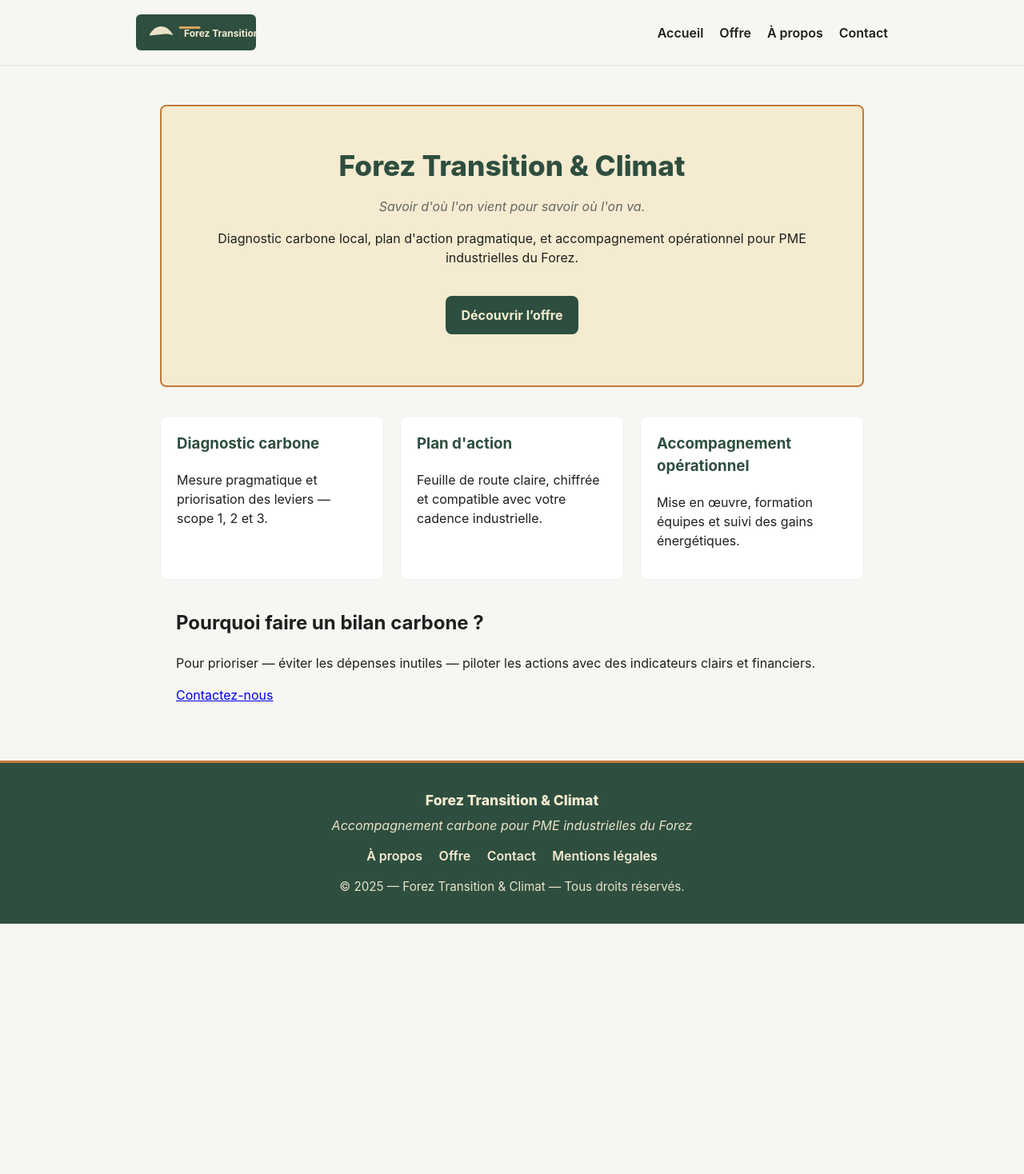
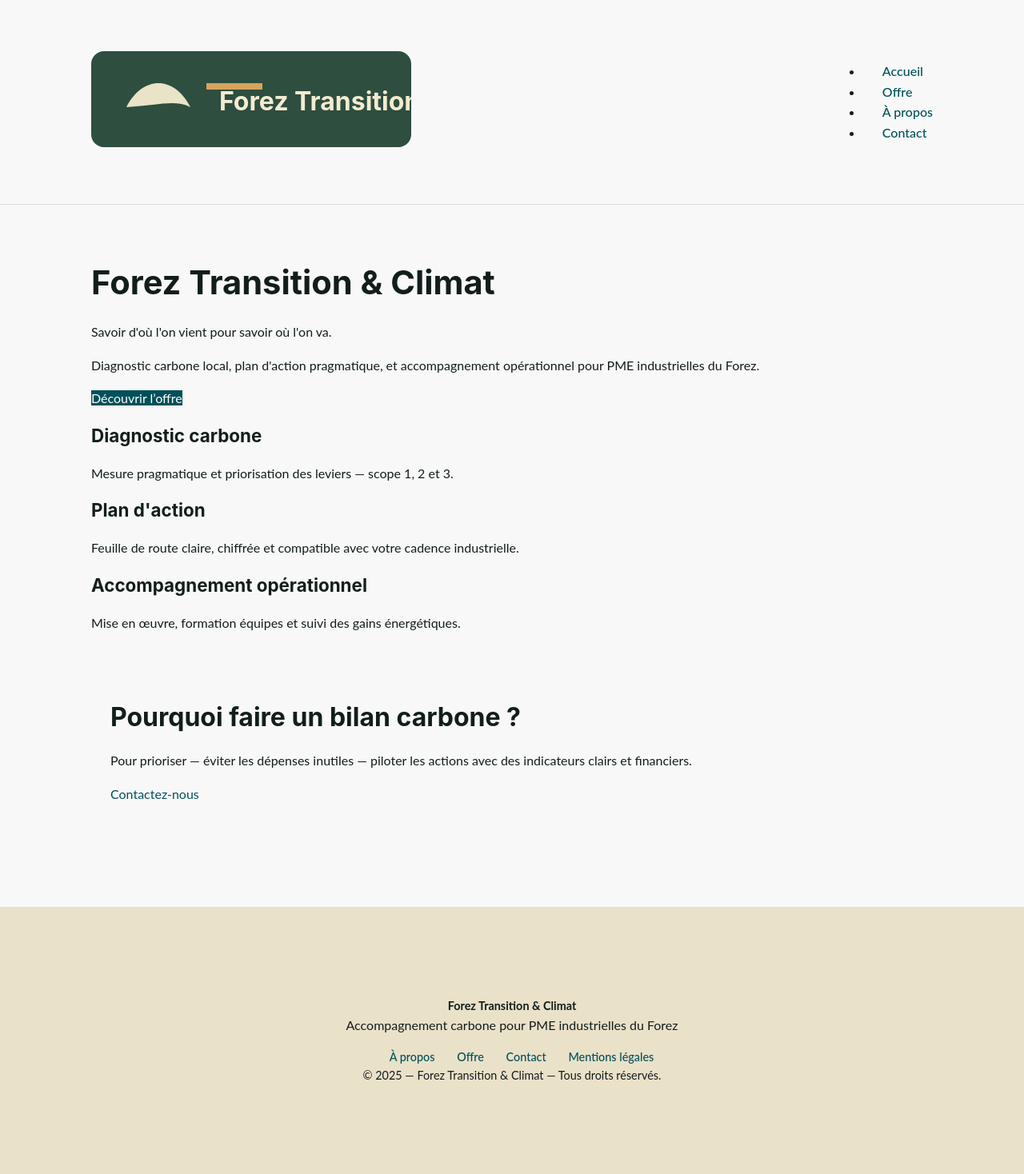
Before and after one commit to Alex-JULIEN/forez-transition, a Jekyll site: the page built from index.md, in a window 1280 px wide. Shown: the whole page at 80% size. Built offline with Jekyll 4.4.1, drawn with Linux system fonts in a browser that asks for light colours; before the commit the page ends 1155 px from its top, so only the background shows below that.

Commit message:
Update styles.css

```diff
--- a/assets/css/styles.css
+++ b/assets/css/styles.css
@@ -1,67 +1,94 @@
-:root{
-  --vert:#2E4E3F;
-  --vert-clair:#A9C1A9;
-  --ocre:#C27B39;
-  --beige:#F4EBD0;
-  --fond:#F7F6F2;
-  --txt:#1F1F1F;
-  --muted:#666;
+* { margin: 0; padding: 0; box-sizing: border-box; }
+
+:root {
+  --green: #005059;
+  --bordeaux: #76162F;
+  --ocre: #CC9E00;
+  --text: #121E1C;
+  --bg-light: #F8F8F8;
+  --bg-beige: #EAE1C9;
+  --max-width: 1100px;
 }
 
-*{box-sizing:border-box}
-body{margin:0;font-family:Inter, system-ui, -apple-system, "Segoe UI", Roboto, Arial; background:var(--fond); color:var(--txt); line-height:1.5}
+body {
+  font-family: Lato, Roboto, sans-serif;
+  background: var(--bg-light);
+  color: var(--text);
+  line-height: 1.6;
+}
 
-/* containers */
-.container{max-width:980px;margin:0 auto;padding:0 20px}
-.content-wrapper{max-width:880px;margin:0 auto;padding:30px 0}
+h1, h2, h3 {
+  font-family: Montserrat, Inter, sans-serif;
+  margin-bottom: 1rem;
+}
 
-/* HEADER */
-.site-header{background:transparent;padding:18px 0;border-bottom:2px solid rgba(0,0,0,0.04)}
-.header-inner{display:flex;align-items:center;justify-content:space-between;gap:16px}
-.logo img{width:150px;height:auto;display:block}
-.site-nav ul{display:flex;gap:20px;align-items:center;margin:0;padding:0;list-style:none}
-.site-nav a{color:var(--txt);text-decoration:none;font-weight:600}
-.site-nav a:hover{color:var(--vert)}
+h1 { font-size: 2.6rem; }
+h2 { font-size: 2rem; }
+h3 { font-size: 1.4rem; }
 
-/* HERO */
-.hero{background:var(--beige);border-radius:8px;padding:48px 22px;margin:18px 0;border:2px solid var(--ocre);text-align:center}
-.hero h1{margin:0;font-size:2.2rem;color:var(--vert);font-weight:800}
-.hero-sub{margin-top:12px;color:var(--muted);font-style:italic}
-.hero-lead{margin-top:12px;color:var(--txt);max-width:760px;margin-left:auto;margin-right:auto}
-.btn-primary{display:inline-block;background:var(--vert);color:var(--beige);padding:12px 20px;border-radius:8px;text-decoration:none;font-weight:700;margin-top:18px}
-.btn-primary:hover{background:var(--ocre)}
+p { margin-bottom: 1rem; font-size: 1rem; }
 
-/* FEATURES grid */
-.features{display:grid;grid-template-columns:repeat(auto-fit,minmax(240px,1fr));gap:20px;margin:36px 0}
-.card{background:white;padding:20px;border-radius:8px;border:1px solid rgba(46,78,63,0.08)}
-.card h3{margin-top:0;color:var(--vert)}
+a { color: var(--green); text-decoration: none; }
 
-/* PAGE content */
-.page-title{text-align:center;margin-top:28px;color:var(--vert);font-size:1.9rem}
-.page-content{background:white;border-radius:8px;border:1px solid rgba(0,0,0,0.04);padding:28px;margin:22px 0}
+header {
+  border-bottom: 1px solid #ddd;
+}
 
-/* FORM */
-.contact-form label{display:block;margin-bottom:12px}
-.contact-form input,.contact-form textarea{width:100%;padding:10px;border-radius:6px;border:1px solid #ddd;background:#fafafa}
-.contact-form .small{font-size:0.85rem;color:var(--muted)}
+.header-inner {
+  max-width: var(--max-width);
+  margin: auto;
+  padding: 1rem 1.5rem;
+  display: flex;
+  justify-content: space-between;
+  align-items: center;
+}
 
-/* FOOTER */
-.site-footer{background:var(--vert);color:var(--beige);padding:34px 0;margin-top:40px;border-top:3px solid var(--ocre)}
-.footer-container{text-align:center}
-.footer-left h4{margin:0;font-size:1.1rem;font-weight:800}
-.tagline{margin:6px 0 14px 0;font-style:italic;color:rgba(244,235,208,0.95)}
-.footer-right a{color:var(--beige);margin:0 8px;text-decoration:none;font-weight:600}
-.footer-copy{margin-top:16px;opacity:0.95;font-size:0.95rem}
+nav a { margin-left: 1.5rem; font-weight: 500; }
 
-/* utility */
-.small{font-size:0.9rem;color:var(--muted)}
-.cta{margin-top:18px;text-align:center}
+.container {
+  max-width: var(--max-width);
+  margin: auto;
+  padding: 4rem 1.5rem;
+}
 
-/* RESPONSIVE */
-@media (max-width:760px){
-  .header-inner{flex-direction:column;align-items:center}
-  .site-nav ul{flex-direction:row;flex-wrap:wrap;justify-content:center}
-  .logo img{width:140px}
-  .hero{padding:28px}
-  .page-content{padding:18px}
+.section-beige { background: var(--bg-beige); }
+
+.section-center { text-align: center; }
+
+.grid-3 {
+  display: grid;
+  grid-template-columns: repeat(auto-fit, minmax(280px, 1fr));
+  gap: 2rem;
 }
+
+.offer {
+  background: #fff;
+  padding: 2rem;
+  border-left: 4px solid var(--green);
+}
+
+.offer h3 { color: var(--green); }
+
+.btn {
+  display: inline-block;
+  padding: 0.7rem 1.4rem;
+  margin-top: 1rem;
+  font-weight: 500;
+}
+
+.btn-primary {
+  background: var(--green);
+  color: #fff;
+}
+
+footer {
+  background: var(--bg-beige);
+  text-align: center;
+  padding: 3rem 1.5rem;
+  font-size: 0.9rem;
+}
+
+@media (max-width: 768px) {
+  h1 { font-size: 2.1rem; }
+  h2 { font-size: 1.7rem; }
+}
```
